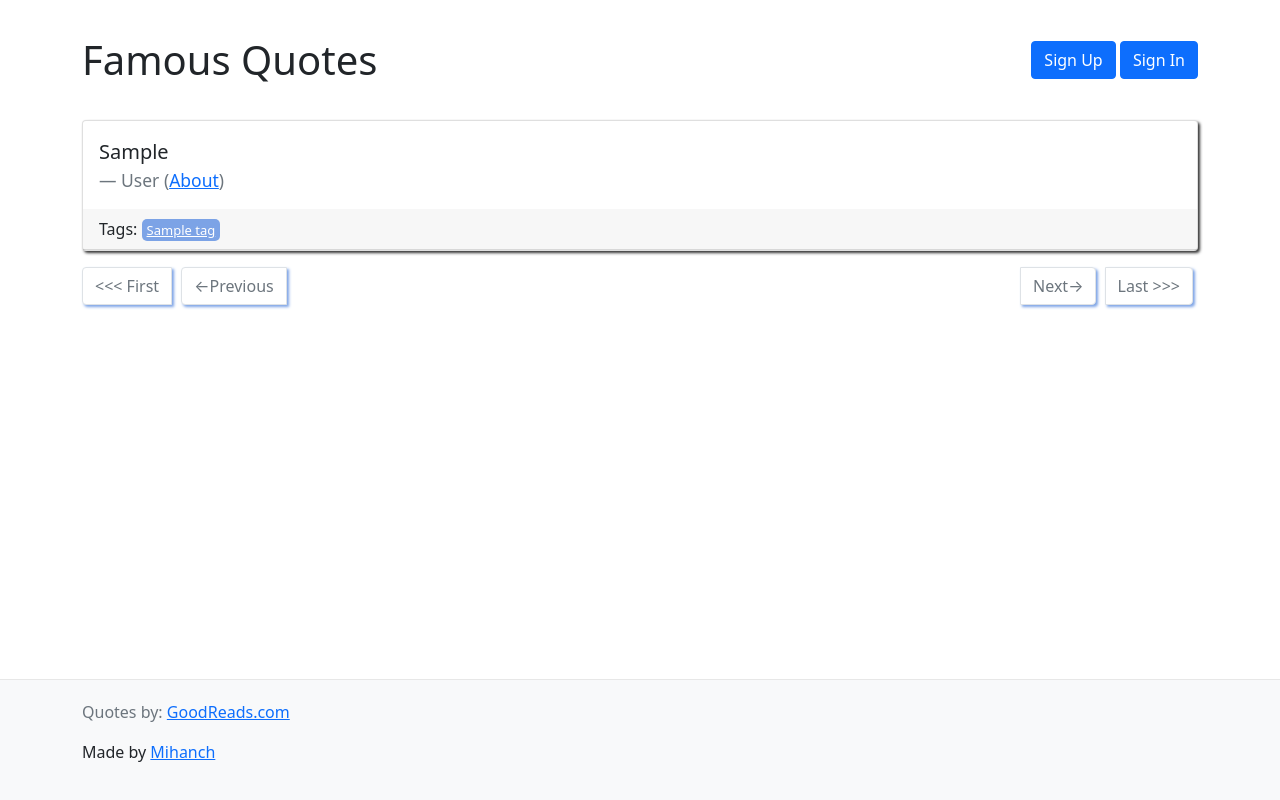
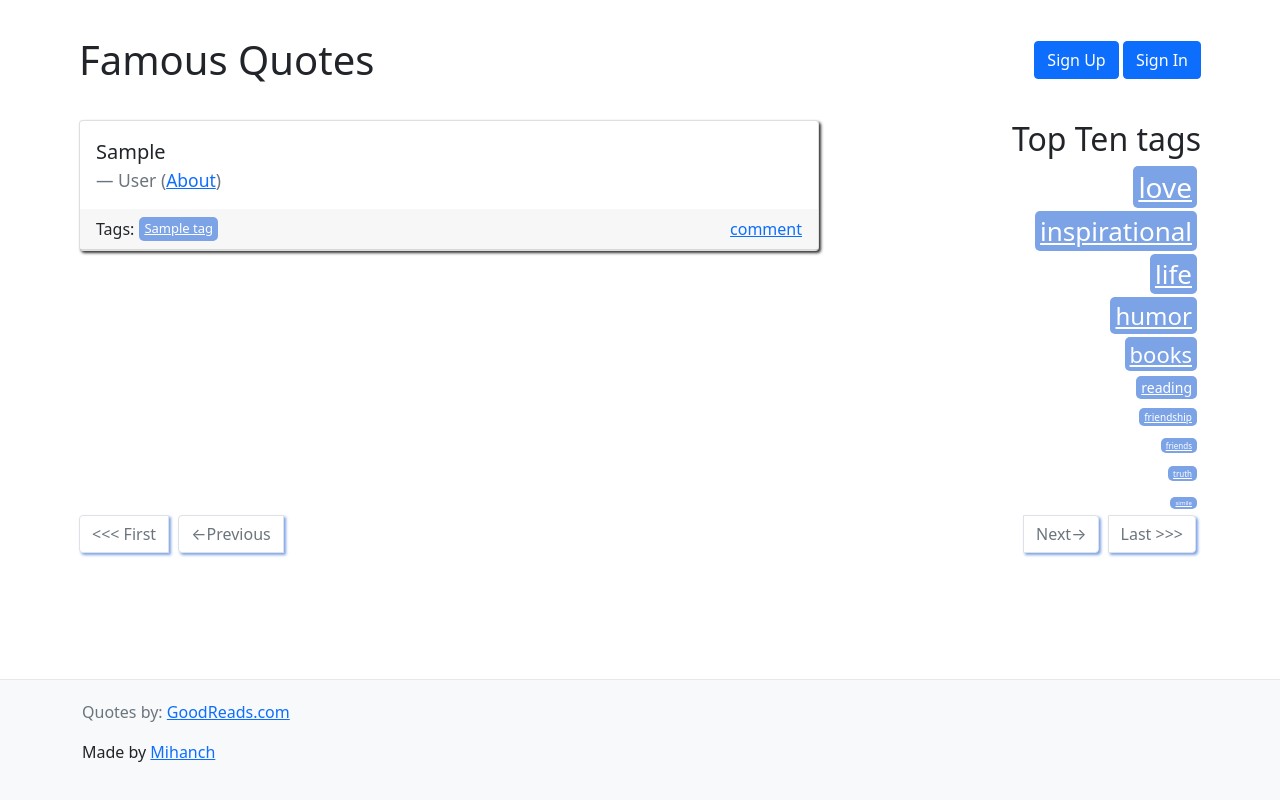
Before and after one commit to m1hanch/Django_Quotential, a Django app: page / in a window 1280 px wide. Run offline with Django 5.2, Linux system fonts and the light colour scheme; tables that the repository leaves empty hold one stand-in row (values such as "Sample post").

Commit message:
created comment button

```diff
--- a/hw10/quotes/static/quotes/style.css
+++ b/hw10/quotes/static/quotes/style.css
@@ -32,3 +32,30 @@
     max-height: 200px;
     overflow-y: scroll;
 }
+
+.row {
+    margin-left: -15px;
+    margin-right: -15px;
+}
+
+.col-md-4 {
+    width: 33.33333333%;
+}
+
+.tags-box {
+    text-align: right;
+}
+
+.tag-item {
+    display: block;
+    margin: 4px;
+}
+
+.comment{
+    margin-left: auto;
+}
+
+.card-header{
+    display: flex !important;
+    justify-content: flex-start !important;
+}
--- a/hw10/quotes/templates/quotes/index.html
+++ b/hw10/quotes/templates/quotes/index.html
@@ -2,6 +2,8 @@
 
 {% block content %}
 {% load extract %}
+<div class="row">
+    <div class="col-md-8">
         {% for quote in quotes %}
         <div class="card mb-3">
             <div class="card-body">
@@ -12,13 +14,63 @@
                     </footer>
                 </blockquote>
             </div>
-    <div class="card-header">
+<!--            TODO delete styles-->
+            <div class="card-header" style="display: flex; justify-content: flex-start;">
                 Tags: {% for tag in quote.tags.all %}
-        <a class="tag" href="{%url 'quotes:tag_search' tag.name %}">{{tag.name}}</a>
+                <a class="tag" style="margin-left: 5px;" href="{%url 'quotes:tag_search' tag.name %}">{{tag.name}}</a>
                 {% endfor %}
+                <a style="margin-left: auto;" href="{%url 'quotes:quote_comments' quote.id%}">comment</a>
             </div>
         </div>
         {% endfor %}
+    </div>
+
+    <div class="col-md-4 tags-box">
+
+        <h2>Top Ten tags</h2>
+
+        <span class="tag-item">
+            <a class="tag" style="font-size: 28px" href="/quotes/love/">love</a>
+            </span>
+
+        <span class="tag-item">
+            <a class="tag" style="font-size: 26px" href="/quotes/inspirational/">inspirational</a>
+            </span>
+
+        <span class="tag-item">
+            <a class="tag" style="font-size: 26px" href="/quotes/life/">life</a>
+            </span>
+
+        <span class="tag-item">
+            <a class="tag" style="font-size: 24px" href="/quotes/humor/">humor</a>
+            </span>
+
+        <span class="tag-item">
+            <a class="tag" style="font-size: 22px" href="/quotes/books/">books</a>
+            </span>
+
+        <span class="tag-item">
+            <a class="tag" style="font-size: 14px" href="/quotes/reading/">reading</a>
+            </span>
+
+        <span class="tag-item">
+            <a class="tag" style="font-size: 10px" href="/quotes/friendship/">friendship</a>
+            </span>
+
+        <span class="tag-item">
+            <a class="tag" style="font-size: 8px" href="/quotes/friends/">friends</a>
+            </span>
+
+        <span class="tag-item">
+            <a class="tag" style="font-size: 8px" href="/quotes/truth/">truth</a>
+            </span>
+
+        <span class="tag-item">
+            <a class="tag" style="font-size: 6px" href="/quotes/simile/">simile</a>
+            </span>
+
+
+    </div>
     <nav aria-label="Page navigation example">
 
         <ul class="pagination justify-content-between">
@@ -36,9 +88,11 @@
                 <a class="page-link"
                    href="{% if quotes.has_next %} {%url 'quotes:index_paginate' quotes.next_page_number%} {%else%} # {% endif %}">Next→</a>
                 <a class="page-link"
-               href="{% if quotes.has_next %} {%url 'quotes:index_paginate' quotes.paginator.num_pages%} {%else%} # {% endif %}">Last &gt&gt&gt</a>
+                   href="{% if quotes.has_next %} {%url 'quotes:index_paginate' quotes.paginator.num_pages%} {%else%} # {% endif %}">Last
+                    &gt&gt&gt</a>
             </li>
         </ul>
     </nav>
+</div>
 
 {% endblock %}
--- a/hw10/quotes/templates/quotes/tag_search.html
+++ b/hw10/quotes/templates/quotes/tag_search.html
@@ -18,5 +18,4 @@
 </div>
 
 {% endfor %}
-
 {% endblock %}
--- a/hw10/quotes/urls.py
+++ b/hw10/quotes/urls.py
@@ -10,5 +10,6 @@ urlpatterns = [
     path('add_quote/', views.add_quote, name='add_quote'),
     path('<int:page>', views.index, name='index_paginate'),
     path('quotes/<int:author_id>/', views.author_detail, name='author_detail'),
-    path('quotes/<str:tag>/', views.tag_search, name='tag_search')
+    path('quotes/<str:tag>/', views.tag_search, name='tag_search'),
+    path('<int:quote_id>/', views.quote_comments, name='quote_comments')
 ]
--- a/hw10/quotes/views.py
+++ b/hw10/quotes/views.py
@@ -55,3 +55,8 @@ def author_detail(request, author_id):
 def tag_search(request, tag):
     quotes = Quote.objects.filter(tags__name=tag)
     return render(request, 'quotes/tag_search.html', {'quotes': quotes})
+
+
+def quote_comments(request, quote_id):
+    quote = Quote.objects.filter(pk=quote_id).first()
+    return render(request, template_name='quotes/quote_comments.html', context={'quote': quote})
```
Also changed, not shown: hw10/quotes/templates/quotes/quote_comments.html (added, +21 -0 lines). Lines whose indentation alone changed are shown as unchanged.
